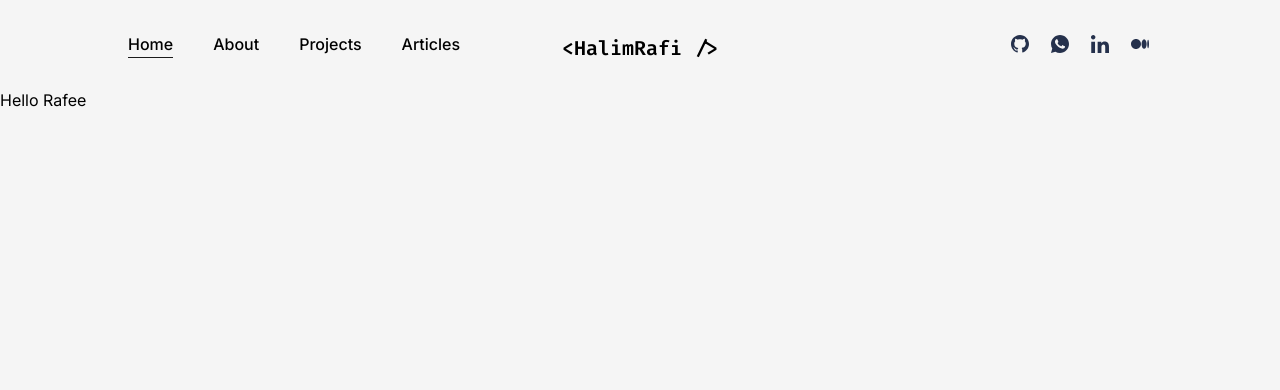
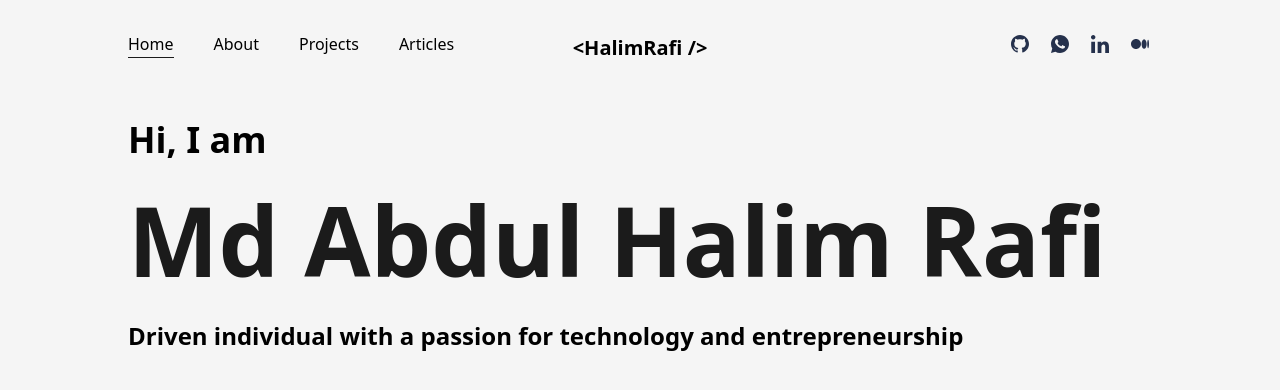
Before and after one commit to Md-Abdul-Halim-Rafi/halimrafi, a Next.js app: page / in a window 1280 px wide. Shown: the top 390 px of the page. Built offline with nearby package versions, Linux system fonts and the light colour scheme.

Commit message:
section one ongoing

```diff
--- /dev/null
+++ b/src/component/AnimatedText.tsx
@@ -0,0 +1,68 @@
+import React from "react";
+import { motion, Variants } from "framer-motion";
+
+interface Props {
+    className?: string;
+    text: string;
+}
+
+const quote: Variants = {
+    initial: {
+        opacity: 1,
+    },
+    animate: {
+        opacity: 1,
+        transition: {
+            delay: 0.5,
+            staggerChildren: 0.08,
+        }
+    }
+}
+
+const singelWord: Variants = {
+    initial: {
+        opacity: 0,
+        y: 50,
+    },
+    animate: {
+        opacity: 1,
+        y: 0,
+        transition: {
+            duration: 1
+        }
+    }
+}
+
+const AnimatedText = (props: Props) => {
+
+    const { className, text } = props;
+
+    return (
+        <div
+            className="w-full mx-auto py-8 overflow-hidden sm:py-8"
+        >
+            <motion.h1
+                className={
+                    `inline-block w-full text-dark font-bold capitalize text-8xl ${className}`
+                }
+                variants={quote}
+                initial="initial"
+                animate="animate"
+            >
+                {
+                    text.split(" ").map((word, index) =>
+                        <motion.span
+                            key={word + "-" + index}
+                            className="inline-block"
+                            variants={singelWord}
+                        >
+                            {word}&nbsp;
+                        </motion.span>
+                    )
+                }
+            </motion.h1>
+        </div>
+    )
+}
+
+export default AnimatedText;
--- a/src/component/Logo.tsx
+++ b/src/component/Logo.tsx
@@ -1,15 +1,8 @@
 import React from "react";
 import Link from "next/link";
-import { Fira_Code } from "next/font/google";
 import { motion } from "framer-motion";
 
 const MotionLink = motion(Link);
-
-const firaCode = Fira_Code({
-    weight: ["600"],
-    subsets: ["latin"],
-	variable: "--font-fira-code"
-});
 
 const Logo = () => {
     return (
@@ -18,7 +11,7 @@ const Logo = () => {
         >
             <MotionLink
                 href="/"
-                className={`${firaCode.className} h-16 flex items-center justify-center text-xl font-bold`}
+                className="font-inter h-16 flex items-center justify-center text-xl font-black"
                 whileHover={{
                     transition: { duration: 1, repeat: Infinity },
                     color: ["#121212", "rgba(131,58,180,1)", "rgba(253,29,29,1)", "rgba(252,176,69,1)", "rgba(131,58,180,1)", "#121212"],
--- a/src/component/Navbar.tsx
+++ b/src/component/Navbar.tsx
@@ -54,6 +54,7 @@ const NavSocialLink = (props: NavSocialLinkProps) => {
                 translateY: 2,
                 transition: { duration: 0.5 },
             }}
+            whileTap={{ scale: 0.9 }}
         >
             {icon}
         </MotionLink>
--- a/src/pages/_app.tsx
+++ b/src/pages/_app.tsx
@@ -6,12 +6,12 @@ import HomeLayout from "@/layout/HomeLayout";
 
 const inter = Inter({
 	subsets: ["latin"],
-	variable: "--font-inter"
+	weight: ["400", "500", "600", "700", "800", "900"],
 });
 
 export default function App({ Component, pageProps }: AppProps) {
 	return (
-		<main className={`${inter.variable} font-inter bg-light w-full min-h-screen`}>
+		<main className="font-inter bg-light w-full min-h-screen">
 			<HomeLayout>
 				<Component {...pageProps} />
 			</HomeLayout>
--- a/src/pages/index.tsx
+++ b/src/pages/index.tsx
@@ -1,7 +1,18 @@
+import AnimatedText from "@/component/AnimatedText";
+
 export default function Home() {
 	return (
-		<div>
-			Hello Rafee
-		</div>
+		<main className="container px-32 py-8 w-full h-full bg-light">
+			<p className="text-4xl font-semibold">
+				Hi, I am
+			</p>
+			<AnimatedText
+				text="Md Abdul Halim Rafi"
+				className="!text-8xl !text-left xl:!text-8xl font-black lg:!text-6xl md:!text-5xl sm:!text-3xl"
+			/>
+			<h2 className="text-2xl font-semibold">
+				Driven individual with a passion for technology and entrepreneurship
+			</h2>
+		</main>
 	)
 }
--- a/tailwind.config.js
+++ b/tailwind.config.js
@@ -8,7 +8,6 @@ module.exports = {
         extend: {
             fontFamily: {
                 inter: [" var(--font-inter)", ...fontFamily.sans],
-                firaCode: [" var(--font-fira-code)", ...fontFamily.sans],
             },
             colors: {
                 dark: "#1b1b1b",
--- a/tsconfig.json
+++ b/tsconfig.json
@@ -18,6 +18,6 @@
       "@/*": ["./src/*"]
     }
   },
-  "include": ["next-env.d.ts", "**/*.ts", "**/*.tsx"],
+  "include": ["next-env.d.ts", "**/*.ts", "**/*.tsx", "src/component/AnimatedText.tsz"],
   "exclude": ["node_modules"]
 }
```
